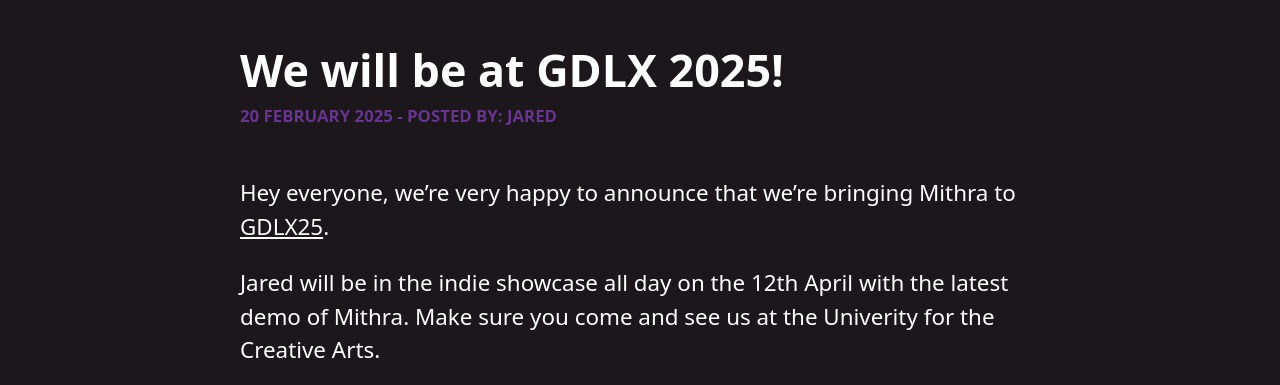
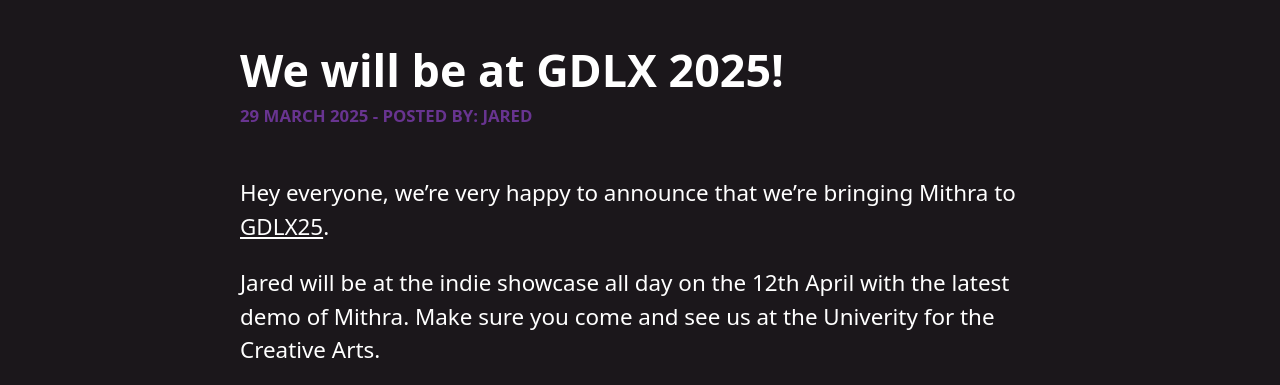
Before and after one commit to jazibobs/seventhdisorder, a Jekyll site: the page built from _posts/2025-03-29-mithra-at-gdlx-2025.md, in a window 1280 px wide. Shown: the part 220-605 px from the top of the page. Built offline with Jekyll 4.4.1, drawn with Linux system fonts in a browser that asks for light colours.

Commit message:
Fixed blog typo

```diff
--- a/_posts/2025-03-29-mithra-at-gdlx-2025.md
+++ b/_posts/2025-03-29-mithra-at-gdlx-2025.md
@@ -2,12 +2,12 @@
 layout: single_news
 title: We will be at GDLX 2025!
 author: Jared
-date: 2025-02-20
+date: 2025-03-29
 ---
 
 Hey everyone, we're very happy to announce that we're bringing Mithra to [GDLX25](https://www.gamedevlocal.com/gdlx).
 
-Jared will be in the indie showcase all day on the 12th April with the latest demo of Mithra. Make sure you come and see us at the Univerity for the Creative Arts.
+Jared will be at the indie showcase all day on the 12th April with the latest demo of Mithra. Make sure you come and see us at the Univerity for the Creative Arts.
 
 [Tickets are available here.](https://www.eventbrite.co.uk/e/gdl-indie-games-expo-gdlx-2025-tickets-1251056576899)
 
```
